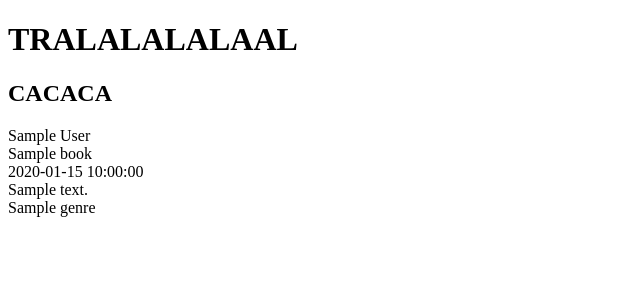
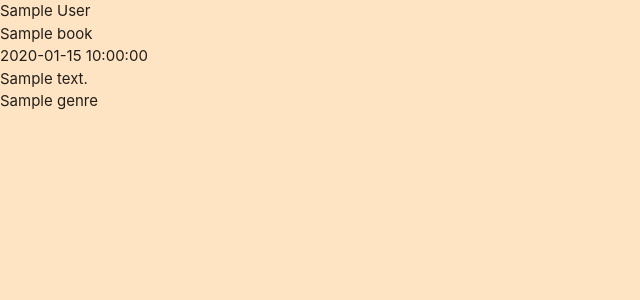
Before and after one commit to robertdavid1205/MS3-LifeBook, a Flask app: page / in a window 1280 px wide. Shown: the top 300 px of the page, without its empty margins (0-640 px from the left). Run offline with Flask 2, Linux system fonts and the light colour scheme; a database or web service that is not in the repository returns one stand-in record (values such as "Sample title"); some libraries are stand-ins or nearby versions.

Commit message:
add materialize and static files

```diff
--- /dev/null
+++ b/static/css/style.css
@@ -0,0 +1,3 @@
+body {
+    background-color: bisque;
+}
--- a/templates/base.html
+++ b/templates/base.html
@@ -4,12 +4,28 @@
     <meta charset="UTF-8">
     <meta http-equiv="X-UA-Compatible" content="IE=edge">
     <meta name="viewport" content="width=device-width, initial-scale=1.0">
+    <link rel="stylesheet" href="https://cdnjs.cloudflare.com/ajax/libs/font-awesome/5.15.4/css/all.min.css"
+            integrity="sha512-1ycn6IcaQQ40/MKBW2W4Rhis/DbILU74C1vSrLJxCq57o941Ym01SwNsOMqvEBFlcgUa6xLiPY/NS5R+E6ztJQ=="
+            crossorigin="anonymous" referrerpolicy="no-referrer" />
+    <link rel="stylesheet" href="https://cdnjs.cloudflare.com/ajax/libs/materialize/1.0.0/css/materialize.min.css" type="text/css">
+    <link rel="stylesheet" href="{{ url_for('static', filename='css/style.css') }}" type="text/css">
+    {% block styles %}
+    {% endblock %}
     <title>LifeBook</title>
 </head>
 <body>
 
-    <h1> TRALALALALAAL</h1>
     {% block content %}
+    {% endblock %}
+
+    <script
+        src="https://code.jquery.com/jquery-3.6.0.min.js"
+        integrity="sha256-/xUj+3OJU5yExlq6GSYGSHk7tPXikynS7ogEvDej/m4="
+        crossorigin="anonymous">
+    </script>
+    <script src="https://cdnjs.cloudflare.com/ajax/libs/materialize/1.0.0/js/materialize.min.js"></script>
+    <script src="{{ url_for('static', filename='js/script.js') }}"></script>
+    {% block scripts %}
     {% endblock %}
 </body>
 </html>
--- a/templates/books.html
+++ b/templates/books.html
@@ -1,7 +1,5 @@
 {% extends "base.html" %}
 {% block content %}
-
-    <h2>CACACA</h2>
 
     {% for book in books %}
         {{ book.book_author }}<br>
```
Also changed, not shown: static/js/script.js (added).
